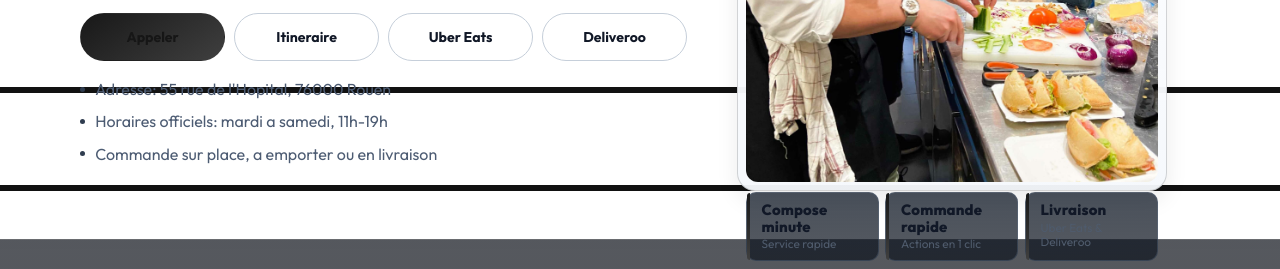
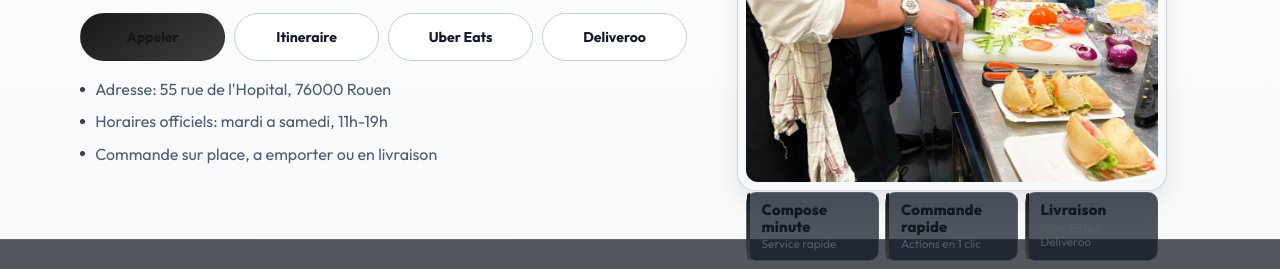
Before and after one commit to mincomdigital/Mie---mie, a plain HTML site: page index.html in a window 1280 px wide. Shown: the part 397-666 px from the top of the page. Drawn offline with Linux system fonts and the light colour scheme.

Commit message:
style: retire les rayures et passe sur des fonds lisses

```diff
--- a/assets/css/main.css
+++ b/assets/css/main.css
@@ -31,13 +31,7 @@ body {
 
 body {
   font-family: "Outfit", sans-serif;
-  background: repeating-linear-gradient(
-    180deg,
-    #000000 0px,
-    #000000 78px,
-    #ffffff 78px,
-    #ffffff 88px
-  );
+  background: linear-gradient(180deg, #050506 0%, #0b0d11 48%, #06070a 100%);
   background-attachment: fixed;
   color: var(--text);
   line-height: 1.6;
@@ -59,13 +53,7 @@ body[data-theme="light"] {
   --success: #2f3c4f;
   --focus: #111827;
   --shadow: 0 12px 26px rgba(0, 0, 0, 0.1);
-  background: repeating-linear-gradient(
-    180deg,
-    #ffffff 0px,
-    #ffffff 92px,
-    #111111 92px,
-    #111111 98px
-  );
+  background: linear-gradient(180deg, #ffffff 0%, #f1f4f8 48%, #f8fafd 100%);
 }
 
 .menu-showcase {
@@ -74,7 +62,6 @@ body[data-theme="light"] {
   --menu-line: rgba(255, 255, 255, 0.24);
   background:
     radial-gradient(circle at 50% 16%, rgba(242, 202, 34, 0.16), transparent 34%),
-    repeating-linear-gradient(135deg, rgba(255, 255, 255, 0.04) 0 2px, transparent 2px 8px),
     linear-gradient(180deg, #030303 0%, #0b0c10 45%, #040507 100%);
   background-attachment: fixed;
 }
@@ -85,7 +72,6 @@ body[data-theme="light"].menu-showcase {
   --menu-line: rgba(0, 0, 0, 0.16);
   background:
     radial-gradient(circle at 50% 16%, rgba(199, 159, 20, 0.2), transparent 34%),
-    repeating-linear-gradient(135deg, rgba(0, 0, 0, 0.03) 0 2px, transparent 2px 8px),
     linear-gradient(180deg, #f7f8fa 0%, #eceff3 45%, #f5f6f8 100%);
 }
 
```
